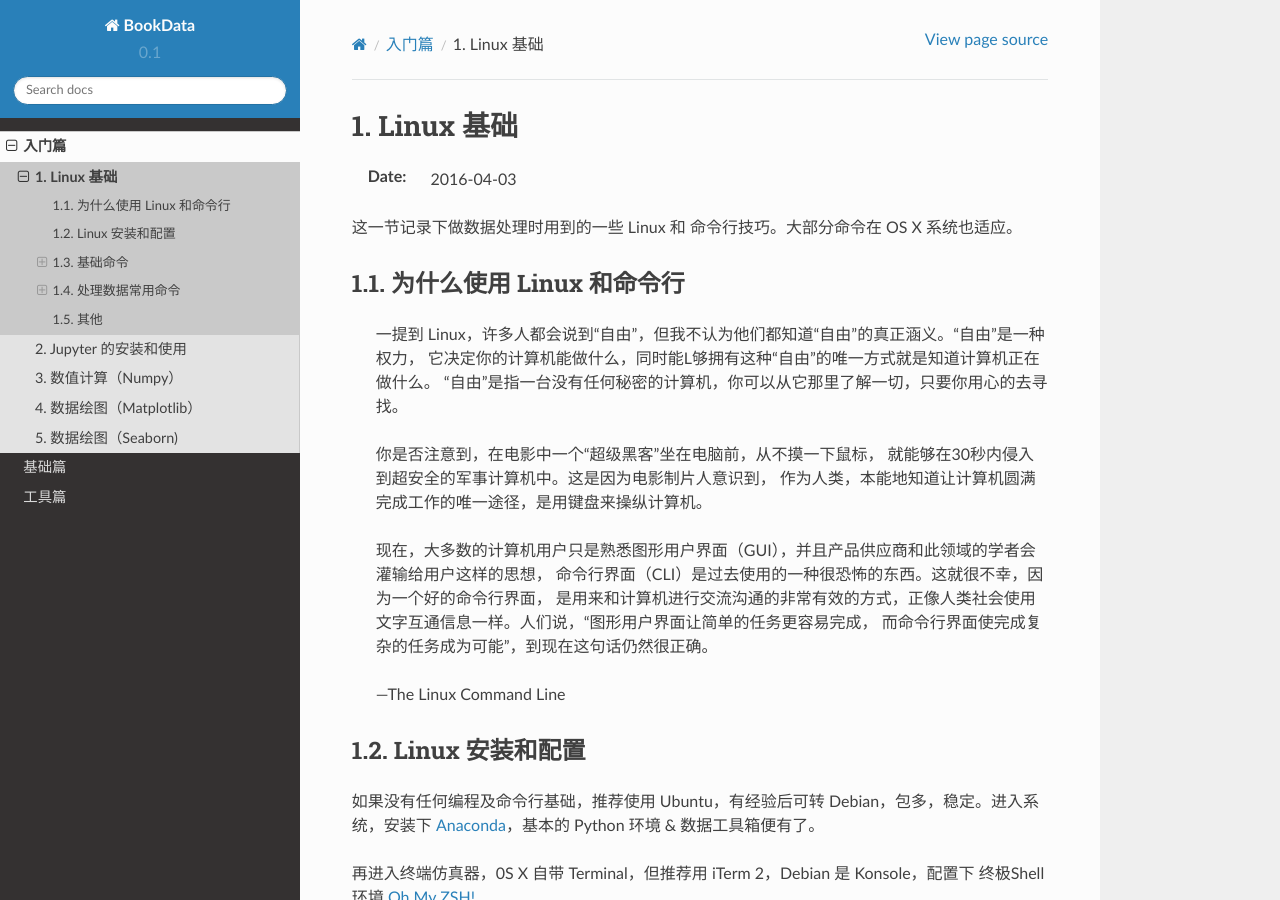
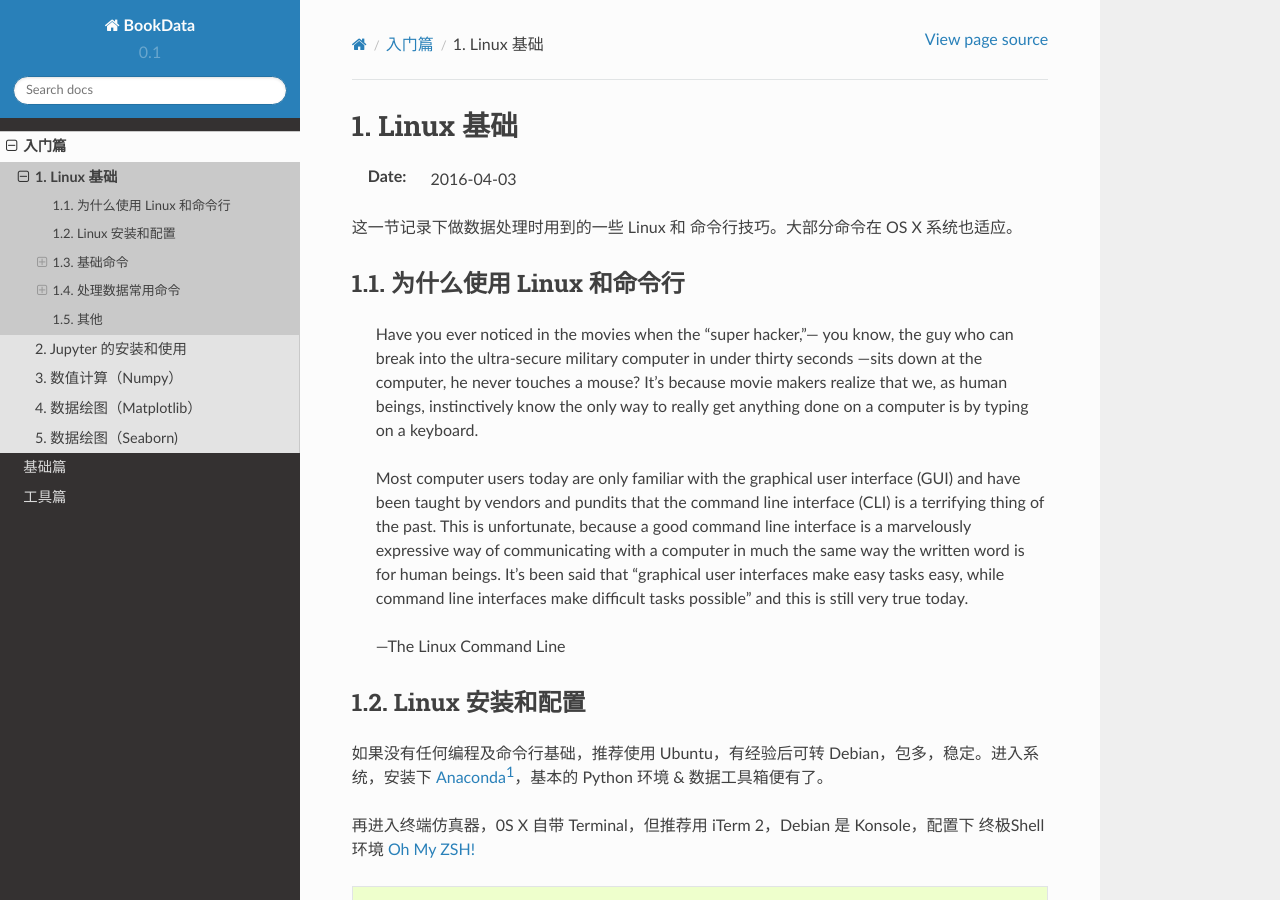
Before and after one commit to scottming/BookData, a Sphinx documentation site: the page built from source/beginning/01_linux.rst, in a window 1280 px wide and 900 px high. Built offline with Sphinx 7.4.7 and the Read the Docs theme 2.0.0, drawn with Linux system fonts in a browser that asks for light colours; some of the changed text lies outside the part shown.

Commit message:
add footnodes & fix some words

```diff
--- a/source/beginning/01_linux.rst
+++ b/source/beginning/01_linux.rst
@@ -10,19 +10,9 @@
 为什么使用 Linux 和命令行
 -------------------------
 
-    一提到
-    Linux，许多人都会说到“自由”，但我不认为他们都知道“自由”的真正涵义。“自由”是一种权力，
-    它决定你的计算机能做什么，同时能L够拥有这种“自由”的唯一方式就是知道计算机正在做什么。
-    “自由”是指一台没有任何秘密的计算机，你可以从它那里了解一切，只要你用心的去寻找。
+    Have you ever noticed in the movies when the “super hacker,”— you know, the guy who can break into the ultra-secure military computer in under thirty seconds —sits down at the computer, he never touches a mouse? It’s because movie makers realize that we, as human beings, instinctively know the only way to really get anything done on a computer is by typing on a keyboard.
 
-    你是否注意到，在电影中一个“超级黑客”坐在电脑前，从不摸一下鼠标，
-    就能够在30秒内侵入到超安全的军事计算机中。这是因为电影制片人意识到，
-    作为人类，本能地知道让计算机圆满完成工作的唯一途径，是用键盘来操纵计算机。
-
-    现在，大多数的计算机用户只是熟悉图形用户界面（GUI），并且产品供应商和此领域的学者会灌输给用户这样的思想，
-    命令行界面（CLI）是过去使用的一种很恐怖的东西。这就很不幸，因为一个好的命令行界面，
-    是用来和计算机进行交流沟通的非常有效的方式，正像人类社会使用文字互通信息一样。人们说，“图形用户界面让简单的任务更容易完成，
-    而命令行界面使完成复杂的任务成为可能”，到现在这句话仍然很正确。
+    Most computer users today are only familiar with the graphical user interface (GUI) and have been taught by vendors and pundits that the command line interface (CLI) is a terrifying thing of the past. This is unfortunate, because a good command line interface is a marvelously expressive way of communicating with a computer in much the same way the written word is for human beings. It’s been said that “graphical user interfaces make easy tasks easy, while command line interfaces make difficult tasks possible” and this is still very true today.
 
     -- The Linux Command Line
 
@@ -117,7 +107,7 @@
     -rw-r--r--@  1 Scott  staff     0B Apr  3 07:58 Icon?
     -rw-rw-r--@  1 Scott  staff   312B Apr  3 16:18 README.md
 
-文件是文件名排序的，若加个管道符‘\|’呢？
+文件是文件名排序的，若加个管道符 ``|`` 呢？
 
 ::
 
@@ -133,10 +123,10 @@
     drwxr-xr-x@ 19 Scott  staff   646B Apr  3 10:27 A.HighlyEffectiveSelf
     total 704
 
-这里我加了‘\|’ 和 ‘sort’
+这里我加了 ``|`` 和 ``sort``
 命令，你会发现，文件的排序已经变了，变成了文件大小的排序。这个命令和简单解释为\ ``ls -l``\ 输出了文件排序结果，而
 ``sort`` 则接受了这个结果，并把它重新按文件的大小进行了排序，所以
-‘\|’起到的就是管道的作用，可以从标准输入读取数据，然后再把数据输送到标准输出。这个特性非常有用，意味着你可以进行非常复杂的操作。
+``|`` 就是管道的作用，可以从标准输入读取数据，然后再把数据输送到标准输出。这个特性非常有用，意味着你可以进行非常复杂的操作。
 
 而什么是重定向‘>’呢？你用命令行操作的结果正常是直接显示在屏幕上的，那还有别的方式吗？你试试：
 
@@ -144,8 +134,7 @@
 
     ls -l > ex01.txt
 
-你发现，没有任何动静，但工作目录多了一个 ``ex01.txt``
-的文件，查看下这个文件试试，
+你发现，没有任何动静，但工作目录多了一个 ``ex01.txt`` 的文件，查看下这个文件试试，
 
 ::
 
```
Also changed, not shown: other parts of source/beginning/01_linux.rst (+6 -3 lines), source/01_linux.md (deleted, +0 -31 lines), source/rst_eazy.rst (renamed from source/rest_eazy.rst), 10 other files.
